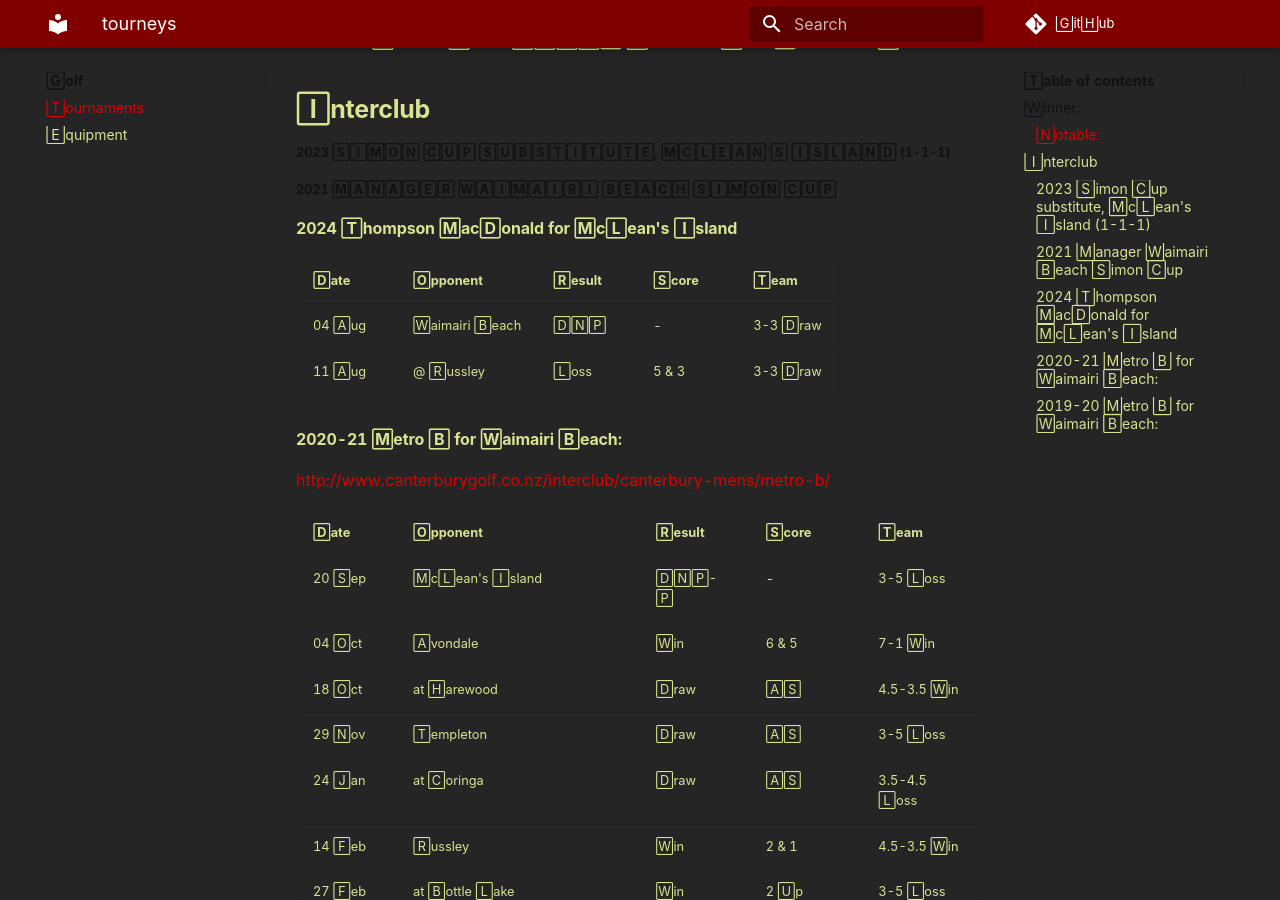
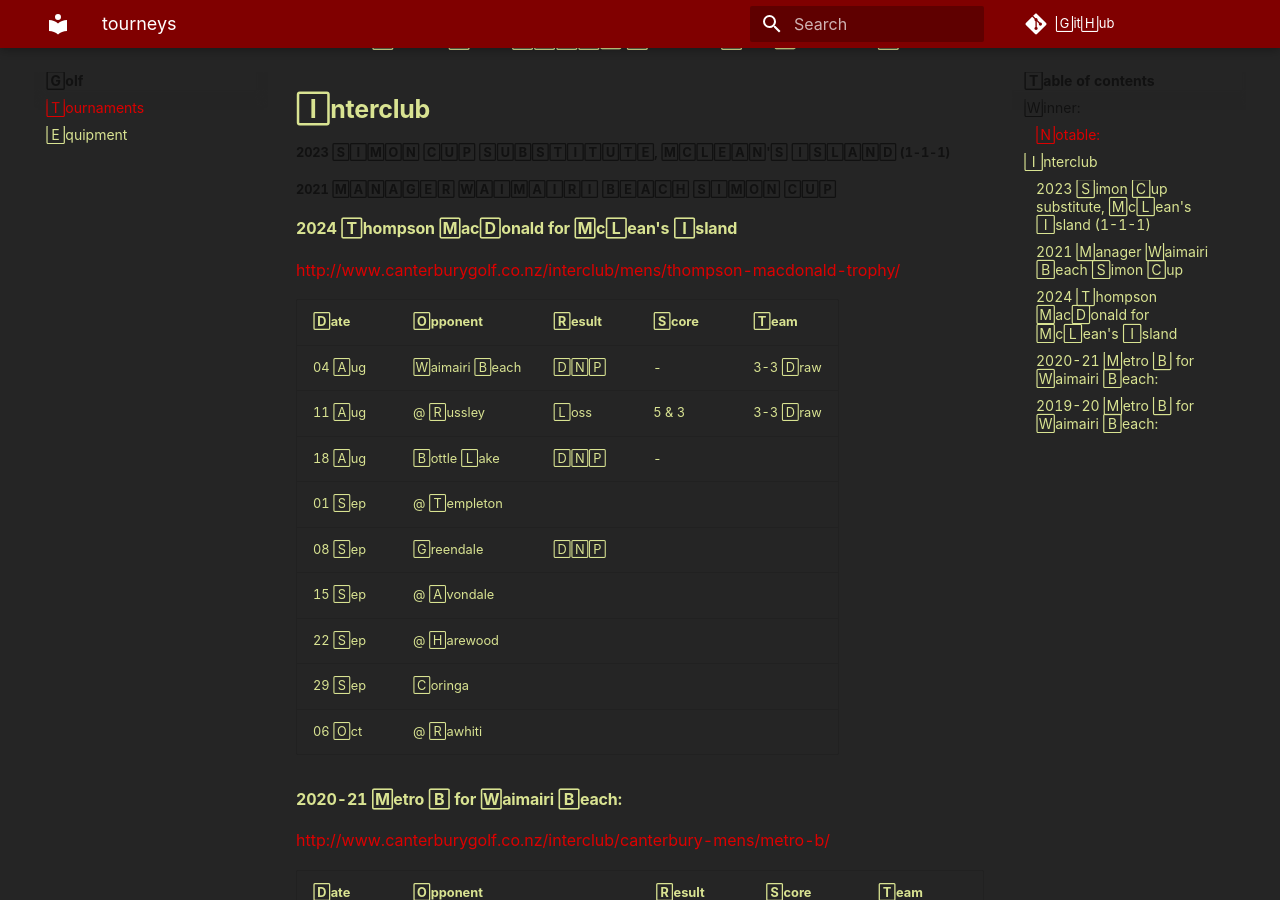
Before and after one commit to matchavez/matchavez.github.io, an MkDocs documentation site: the page built from docs/golf/tourneys.md, in a window 1280 px wide and 900 px high, scrolled down 636 px. Built offline with MkDocs 1.6.1 and Material for MkDocs 9.7.7, drawn with Linux system fonts in a browser that asks for light colours; some web fonts are replaced; comment, search, counter and statistics services are not loaded.

Commit message:
PUSH NOTE : tourneys.md

```diff
--- a/docs/golf/tourneys.md
+++ b/docs/golf/tourneys.md
@@ -23,11 +23,19 @@
 ##### 2021 Manager Waimairi Beach Simon Cup
 
 #### 2024 Thompson MacDonald for McLean's Island
+http://www.canterburygolf.co.nz/interclub/mens/thompson-macdonald-trophy/
 
 | Date   | Opponent       | Result | Score | Team     |
 | ------ | -------------- | ------ | ----- | -------- |
 | 04 Aug | Waimairi Beach | DNP    | -     | 3-3 Draw |
 | 11 Aug | @ Russley      | Loss   | 5 & 3 | 3-3 Draw |
+| 18 Aug | Bottle Lake    | DNP    | -     |          |
+| 01 Sep | @ Templeton    |        |       |          |
+| 08 Sep | Greendale      | DNP    |       |          |
+| 15 Sep | @ Avondale     |        |       |          |
+| 22 Sep | @ Harewood     |        |       |          |
+| 29 Sep | Coringa        |        |       |          |
+| 06 Oct | @ Rawhiti      |        |       |          |
 
 #### 2020-21 Metro B for Waimairi Beach:
 [http://www.canterburygolf.co.nz/interclub/canterbury-mens/metro-b/](http://www.canterburygolf.co.nz/interclub/canterbury-mens/metro-b/)
```
